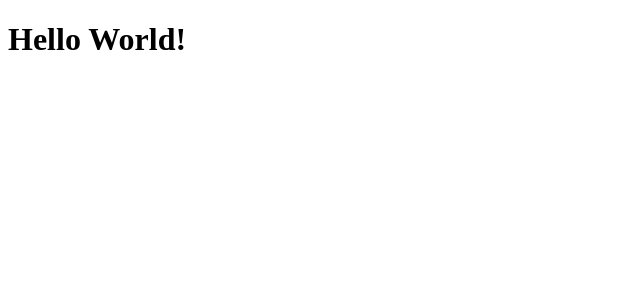
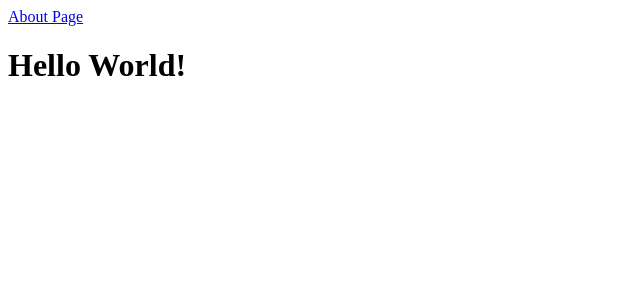
Before and after one commit to baggerspion/reorg, a Next.js app: page / in a window 1280 px wide. Shown: the top 300 px of the page, without its empty margins (0-640 px from the left). Built offline with nearby package versions, Linux system fonts and the light colour scheme.

Commit message:
Add link to about page

```diff
--- a/pages/index.js
+++ b/pages/index.js
@@ -1,6 +1,11 @@
+import Link from 'next/link';
+
 export default function Index() {
   return (
     <div>
+      <Link href="/about">
+        <a>About Page</a>
+      </Link>
       <h1>Hello World!</h1>
     </div>
   );
```
Also changed, not shown: pages/about.js (added, +7 -0 lines).
